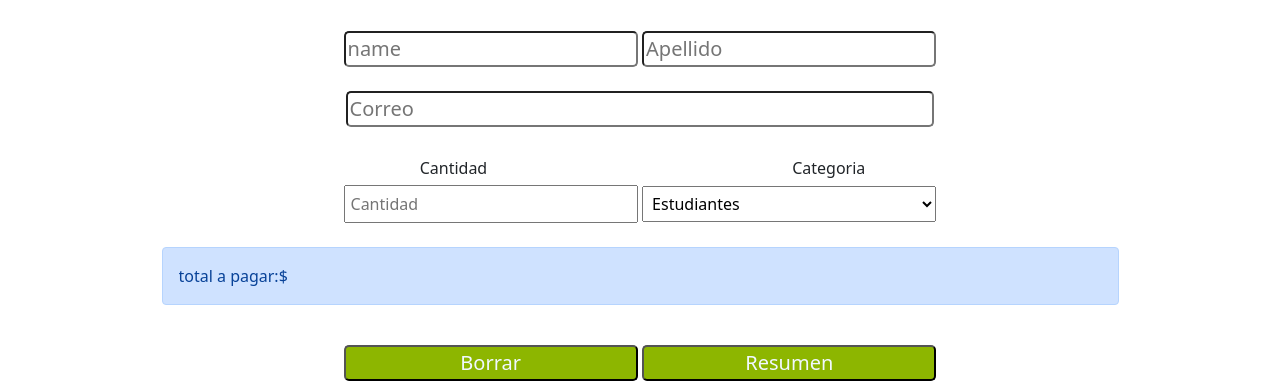
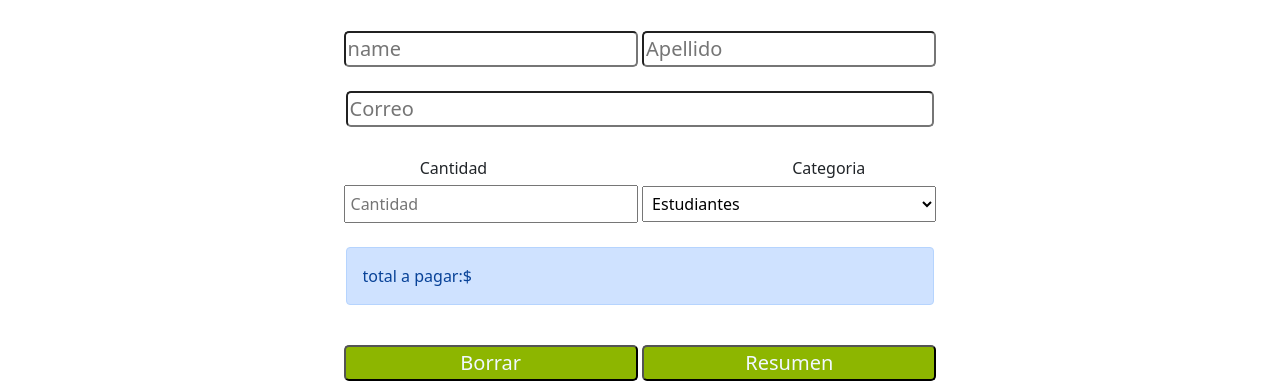
Before and after one commit to lacbj/trabajo-integrador, a plain HTML site: page Index - tickets.html.html in a window 1280 px wide. Shown: the part 567-952 px from the top of the page. Drawn offline with nearby package versions, Linux system fonts and the light colour scheme.

```diff
--- a/Index - tickets.html.html
+++ b/Index - tickets.html.html
@@ -93,7 +93,7 @@ tiene un descuento <br><br><b>15%</b> <br><br> *presentar documentacion</p>
     <br>
    <br>
 
-   <input type="text" id="compratotal" class="alert alert-primary "  value="total a pagar:$" role="alert" readonly size="95%"> <br><br>
+   <input type="text" id="compratotal"  class="alert alert-primary "  value="total a pagar:$" role="alert" readonly style= "width: 46%;"> <br><br>
 
    <button type="reset" class="boton" >Borrar</button>
    <button type="button" class="boton"  onclick="resumir()" >Resumen</button>
```
